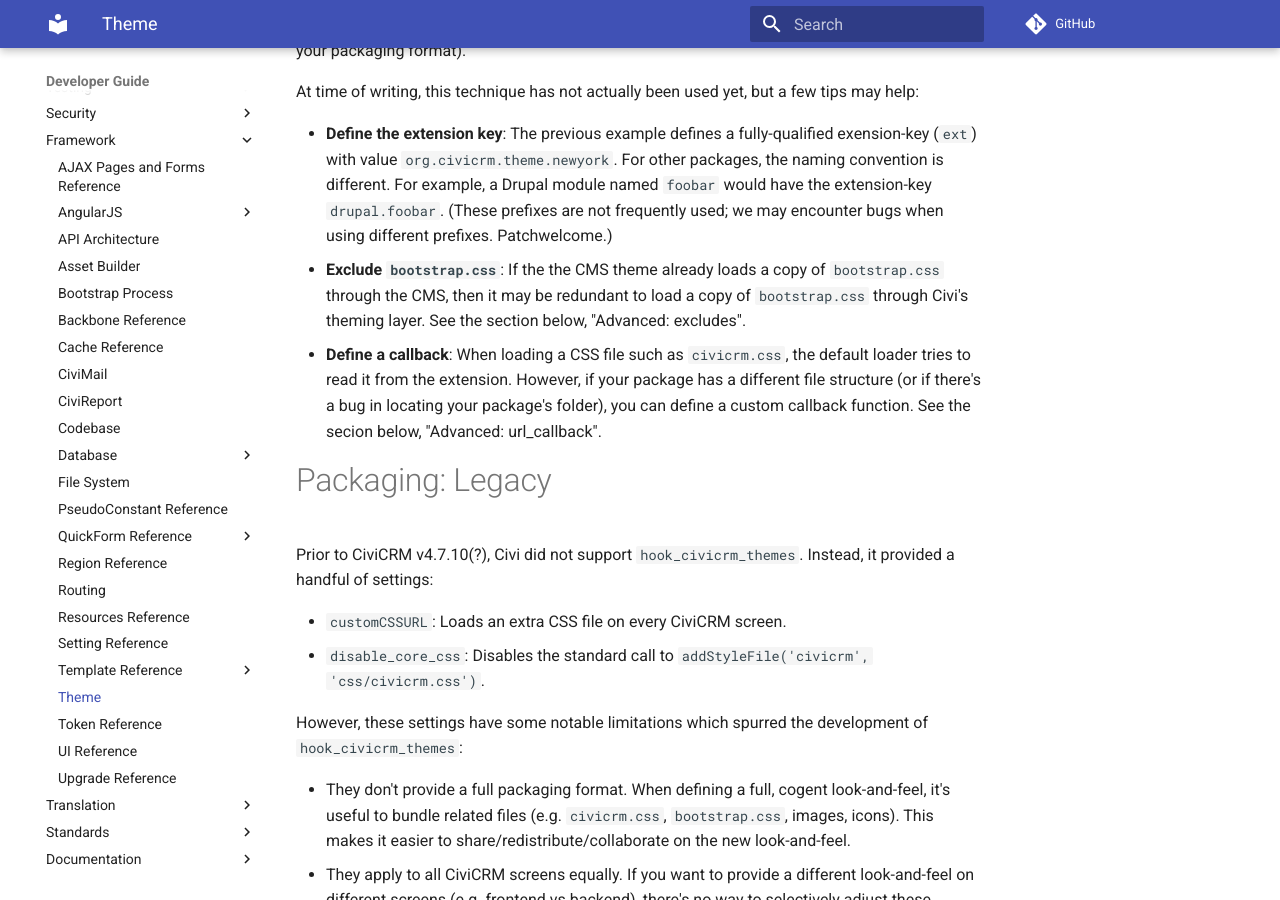
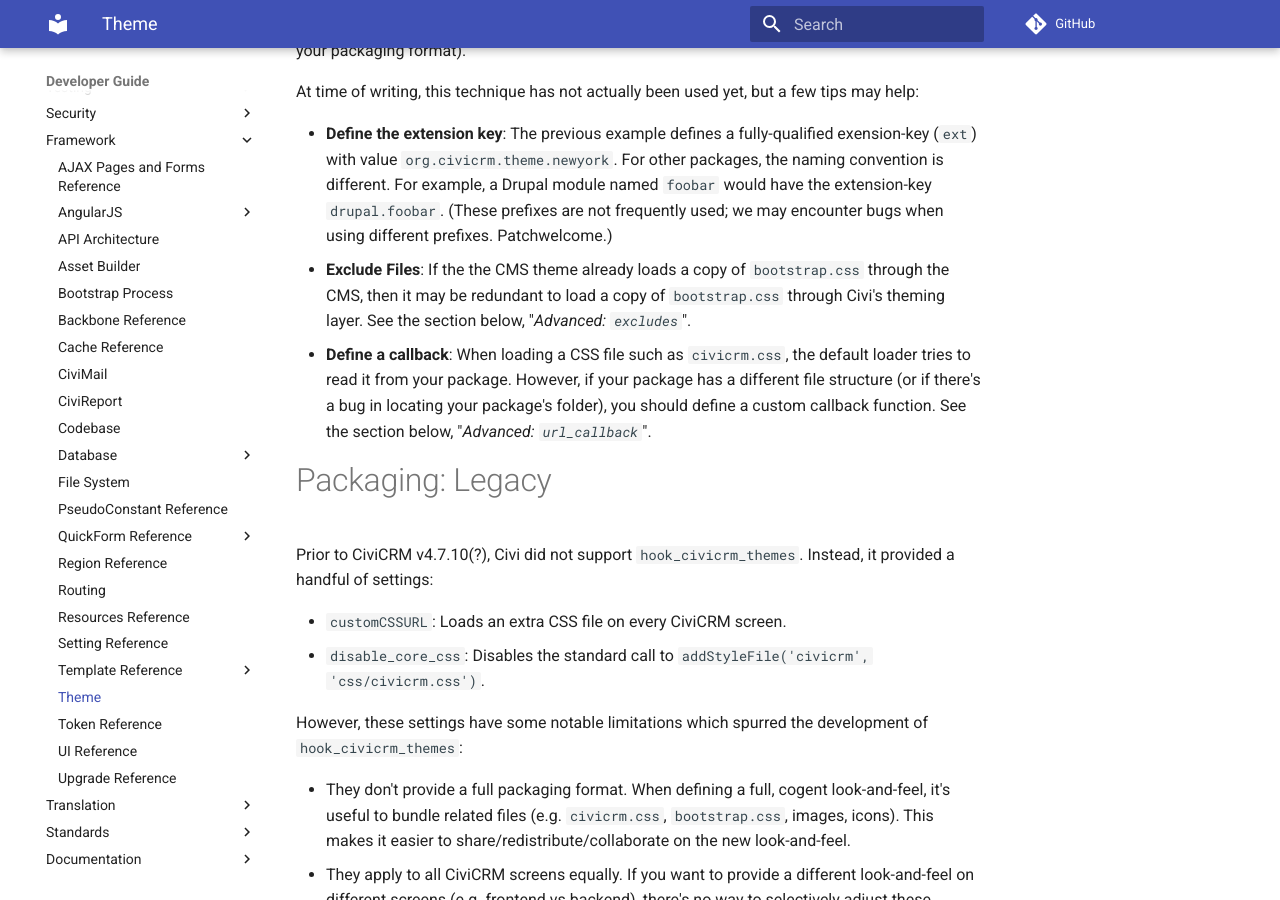
Before and after one commit to civicrm/civicrm-dev-docs, an MkDocs documentation site: the page built from docs/theme.md, in a window 1280 px wide and 900 px high, scrolled down 2687 px. Built offline with MkDocs 1.6.1 and Material for MkDocs 9.7.7, drawn with Linux system fonts in a browser that asks for light colours; comment, search, counter and statistics services are not loaded; old or Windows-style settings are respelled for this version of MkDocs.

Commit message:
theme.md - Copy-edits

```diff
--- a/docs/theme.md
+++ b/docs/theme.md
@@ -118,13 +118,13 @@
    is different.  For example, a Drupal module named `foobar` would have the
    extension-key `drupal.foobar`.  (These prefixes are not frequently used;
    we may encounter bugs when using different prefixes.  Patchwelcome.)
- * __Exclude `bootstrap.css`__: If the the CMS theme already loads a copy of
+ * __Exclude Files__: If the the CMS theme already loads a copy of
    `bootstrap.css` through the CMS, then it may be redundant to load a copy of `bootstrap.css`
-   through Civi's theming layer. See the section below, "Advanced: excludes".
+   through Civi's theming layer. See the section below, "_Advanced: `excludes`_".
  * __Define a callback__:  When loading a CSS file such as `civicrm.css`, the default loader
-   tries to read it from the extension. However, if your package has a different file structure
-   (or if there's a bug in locating your package's folder), you can define a custom
-   callback function. See the secion below, "Advanced: url_callback".
+   tries to read it from your package. However, if your package has a different file structure
+   (or if there's a bug in locating your package's folder), you should define a custom
+   callback function. See the section below, "_Advanced: `url_callback`_".
 
 # Packaging: Legacy
 
```
